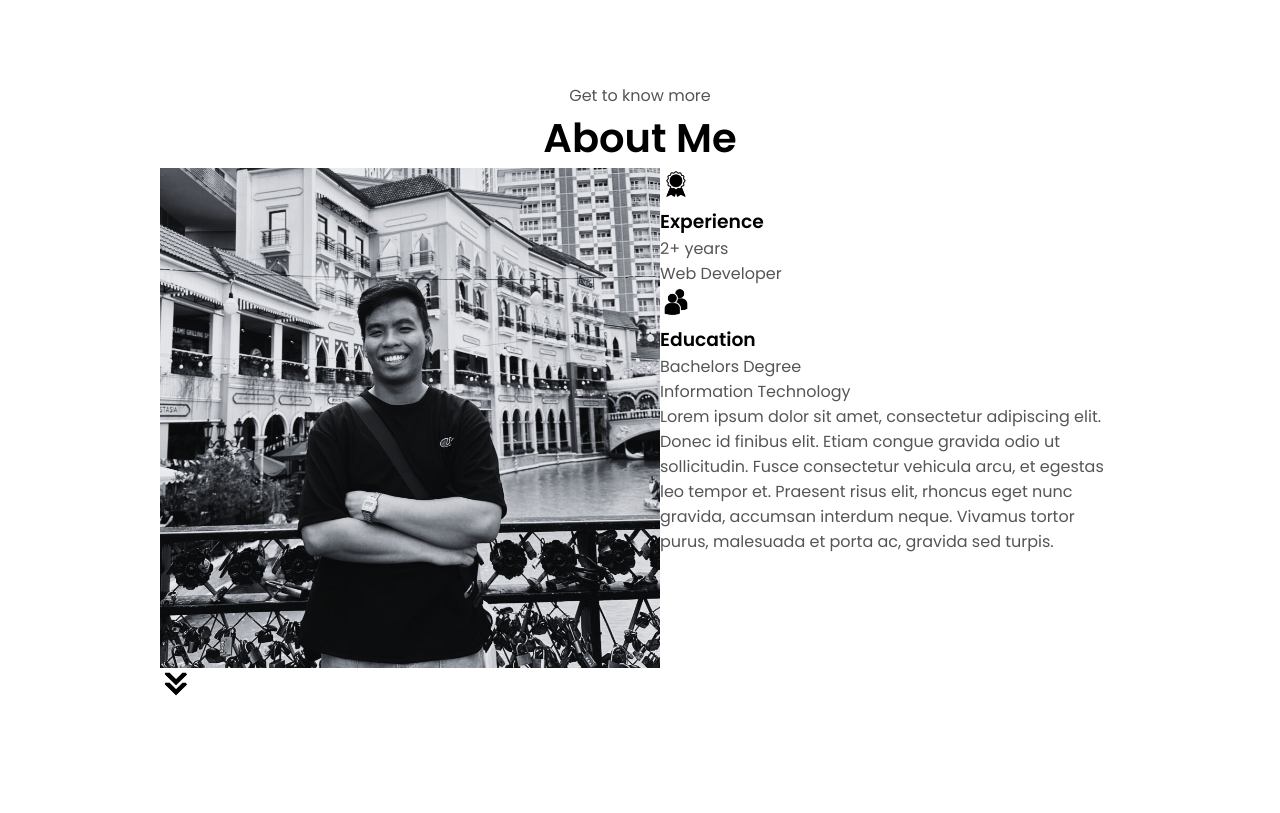
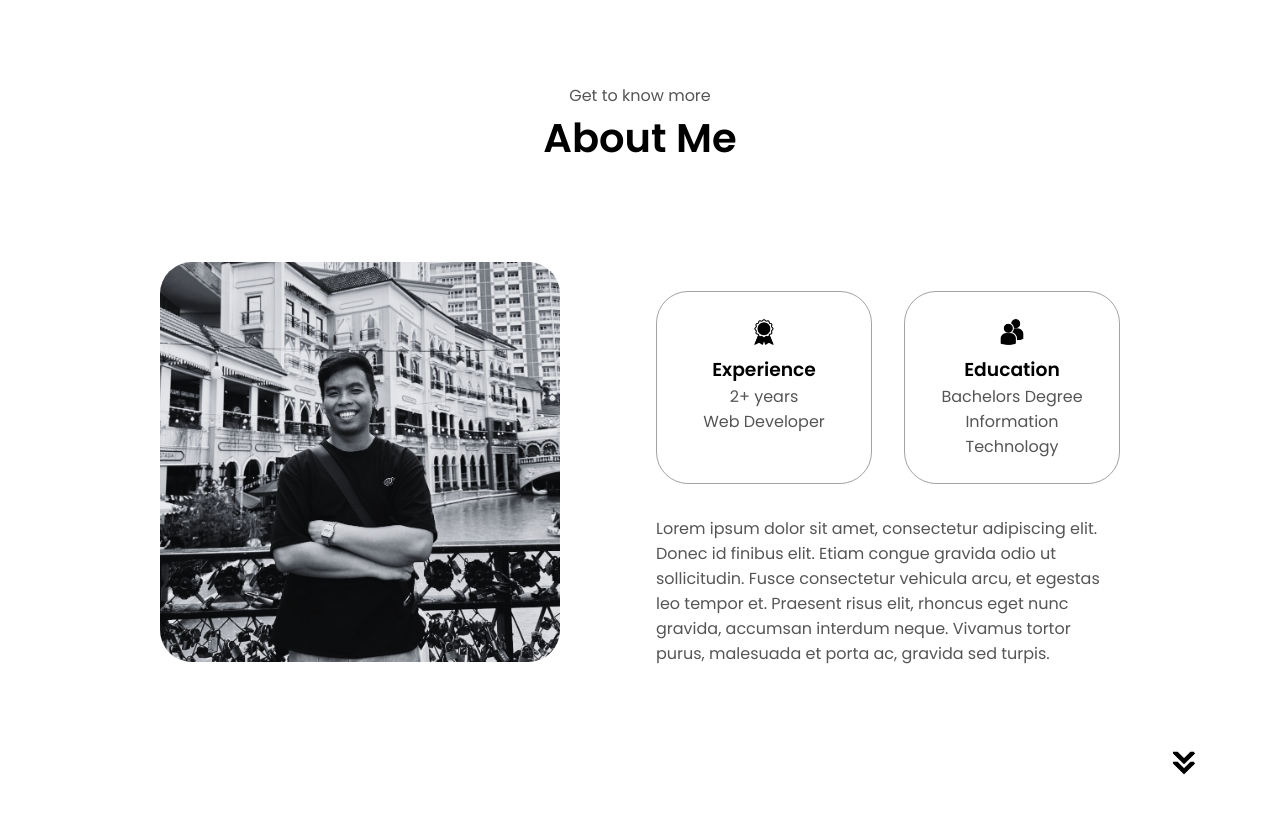
Before and after one commit to aroadrian/Personal_Portfolio2, a plain HTML site: page index.html in a window 1280 px wide. Shown: the part 709-1522 px from the top of the page. Drawn offline with Linux system fonts and the light colour scheme.

Commit message:
add style on about section

```diff
--- a/style.css
+++ b/style.css
@@ -242,3 +242,53 @@ section{
 .btn-container{
     gap: 1rem;
 }
+
+/* About Section */
+
+#about{
+    position: relative;
+}
+.about-containers{
+    gap: 2rem;
+    margin-bottom: 2rem;
+    margin-top: 2rem;
+}
+.about-details-container{
+    justify-content: center;
+    flex-direction: column;
+    margin-left: 2rem;
+}
+
+.about-containers, .about-details-container{
+    display: flex;
+}
+
+.about-pic{
+    border-radius: 2rem;
+}
+
+.arrow{
+    position: absolute;
+    right: -5rem;
+    bottom: 2.5rem;
+}
+
+.details-container{
+    padding: 1.5rem;
+    flex: 1;
+    background: white;
+    border-radius: 2rem;
+    border: rgb(53, 53, 53) 0.1rem solid;
+    border-color: rgb(163, 163, 163);
+    text-align: center;
+}
+
+.section-container{
+    gap: 4rem;
+    height: 80%;
+}
+.section_pic_container{
+    height: 400px;
+    width: 400px;
+    margin: auto 0;
+}
```
